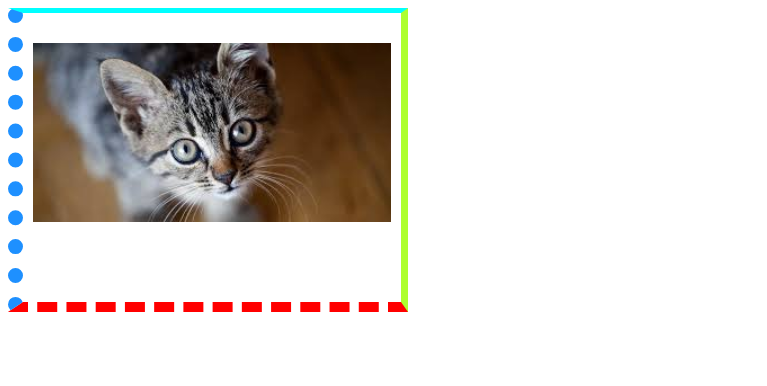
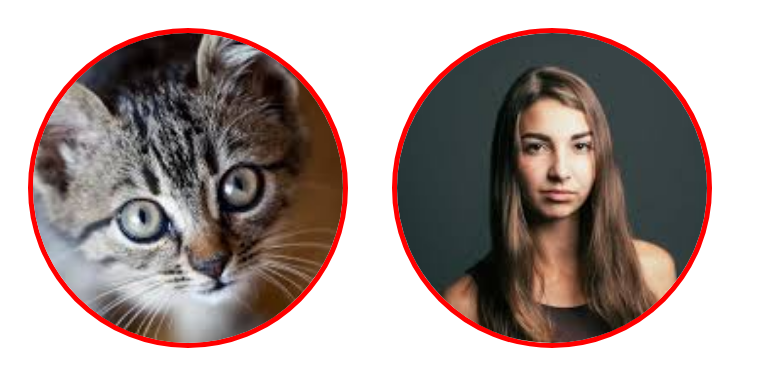
Before and after one commit to DovzhenkoDenys1989/Classwork_Fm_CSS_Box_Model, a plain HTML site: page index.html in a window 1280 px wide. Shown: the whole page, without its empty margins (0-767 px from the left). Drawn offline with Linux system fonts and the light colour scheme.

Commit message:
Add object-fit

```diff
--- a/assets/css/styles.css
+++ b/assets/css/styles.css
@@ -1,6 +1,6 @@
 .img{
 
-  width: 400px;
+  /*width: 400px;*/
   /*padding: 10px;*/
   /*padding-top: 10px;
   padding-right: 20px;
@@ -11,8 +11,8 @@
 
   margin: 50px 30px 40px 60px;
   margin: 50px;*/
-  padding: 30px 10px 80px;
-  box-sizing: border-box;
+  /*padding: 30px 10px 80px;
+  box-sizing: border-box; */
 
   /*border: 5px solid red;*/
 
@@ -20,14 +20,27 @@
   border-top-style: solid;
   border-top-width: 5px;*/
 
-  border-top: 5px solid aqua;
+  /*border-top: 5px solid aqua;*/
 
   /*border-bottom-color: red;
   border-bottom-style: dashed;
   border-bottom-width: 10px;*/
 
-  border-bottom: 10px dashed red;
+ /* border-bottom: 10px dashed red;
   border-left: 15px dotted dodgerblue;
-  border-right: 7px solid greenyellow;
+  border-right: 7px solid greenyellow;*/
+
+  display: inline-block;
+  width: 320px;
+  height: 320px;
+  box-sizing: border-box;
+  border: 5px solid red;
+  margin: 20px;
+  border-radius: 50%;
+  object-fit: cover;
 
 }
+
+.img-top{
+  object-position: top;
+}
--- a/index.html
+++ b/index.html
@@ -9,5 +9,6 @@
   </head>
   <body>
    <img class="img" src="./assets/images/cat.jpg" alt="Cat">
+   <img class="img img-top" src="./assets/images/portrait.jpg" alt="Portrait">
   </body>
 </html>
```
Also changed, not shown: assets/images/portrait.jpg (added).
